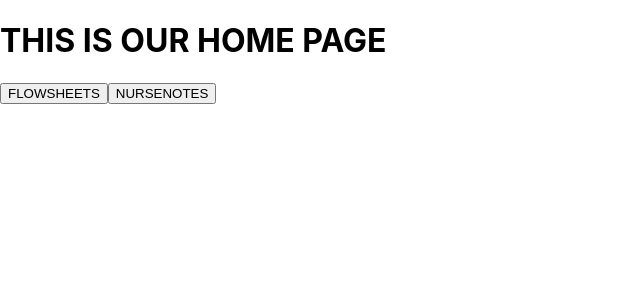
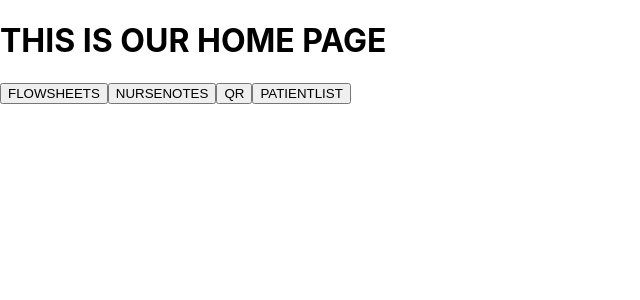
Before and after one commit to kWeech/UofCEngineeringNursingHackathon, a React (Create React App) app in the folder app/hackathon-app/: page /home in a window 1280 px wide. Shown: the top 300 px of the page, without its empty margins (0-640 px from the left). Built offline with nearby package versions, Linux system fonts and the light colour scheme.

Commit message:
added more pages

```diff
--- a/app/hackathon-app/src/App.js
+++ b/app/hackathon-app/src/App.js
@@ -3,8 +3,11 @@ import Login from './pages/Login';
 import Home from './pages/Home';
 import Flowsheets from './pages/Flowsheets';
 import NurseNotes from './pages/NurseNotes';
+import QR from './pages/QR';
+import Policy from './pages/Policy';
 import { createBrowserRouter, RouterProvider } from "react-router-dom";
 import React, { useState, useEffect } from "react";
+import PatientList from './pages/PatientList';
 
 const router = createBrowserRouter([
   {
@@ -15,6 +18,9 @@ const router = createBrowserRouter([
       { path: "/home", element: <Home /> },
       { path: "/flowsheet", element: <Flowsheets /> },
       { path: "/nursenotes", element: <NurseNotes /> },
+      { path: "/qr", element: <QR /> },
+      { path: "/policy", element: <Policy /> },
+      { path: "/patientlist", element: <PatientList /> },
     ],
   },
 ]);
--- a/app/hackathon-app/src/pages/Home.js
+++ b/app/hackathon-app/src/pages/Home.js
@@ -10,6 +10,12 @@ export default function Home() {
       <NavLink to="/nursenotes">
         <button>NURSENOTES</button>
       </NavLink>
+      <NavLink to="/qr">
+        <button>QR</button>
+      </NavLink>
+      <NavLink to="/patientlist">
+        <button>PATIENTLIST</button>
+      </NavLink>
     </div>
   );
 }
--- /dev/null
+++ b/app/hackathon-app/src/pages/Patient.js
@@ -0,0 +1,3 @@
+export default function Patient(props) {
+    return <h1>INDIVIDUAL Patients</h1>
+}
--- a/app/hackathon-app/src/pages/PatientList.js
+++ b/app/hackathon-app/src/pages/PatientList.js
@@ -0,0 +1,3 @@
+export default function PatientList() {
+    return (<h1>THIS IS PATIENTLIST</h1>)
+}
--- /dev/null
+++ b/app/hackathon-app/src/pages/Policy.js
@@ -0,0 +1,3 @@
+export default function Policy() {
+    return <h1>HERE ARE SOME POLICIES</h1>
+}
--- /dev/null
+++ b/app/hackathon-app/src/pages/QR.js
@@ -0,0 +1,3 @@
+export default function QR() {
+    return<h1>This should just open up camera??</h1>
+}
```
